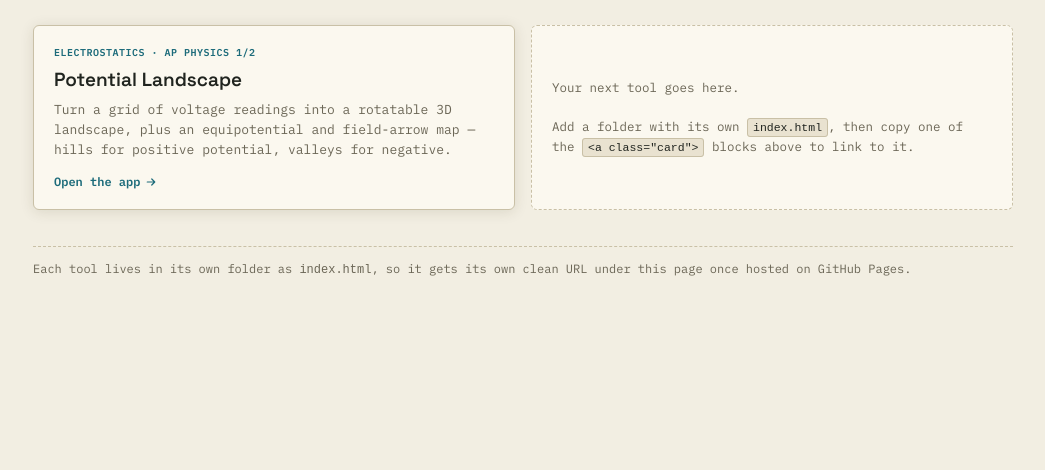
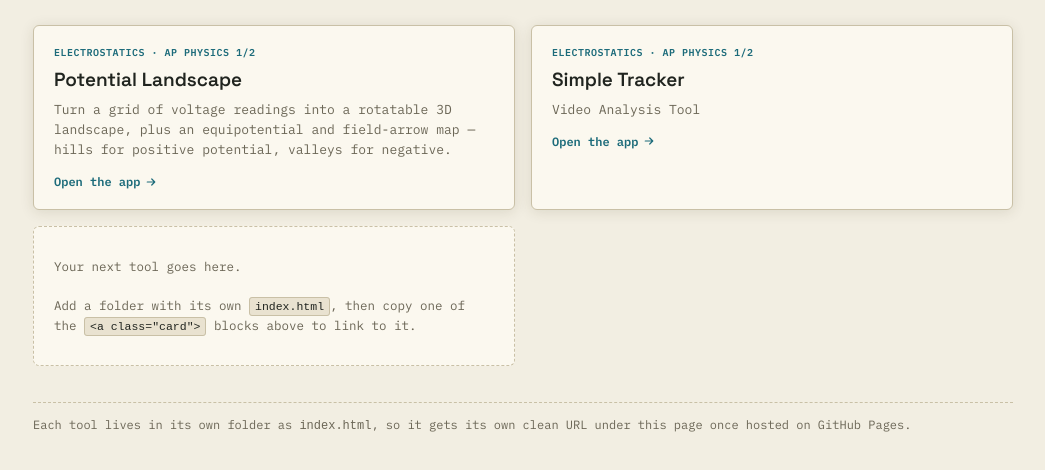
Before and after one commit to BuchananGCSC/physics-toolkit, a plain HTML site: page index.html in a window 1280 px wide. Shown: the part 174-644 px from the top of the page, without its empty margins (117-1162 px from the left). Drawn offline with Linux system fonts and the light colour scheme.

Commit message:
Add Simple Tracker link to index.html

```diff
--- a/index.html
+++ b/index.html
@@ -137,6 +137,15 @@
       </span>
     </a>
 
+    <a class="card" href="./SimpleTrack/">
+      <span class="tag">Electrostatics &middot; AP Physics 1/2</span>
+      <h2>Simple Tracker</h2>
+      <p>Video Analysis Tool</p>
+      <span class="go">Open the app
+        <svg viewBox="0 0 16 16" fill="none" xmlns="http://www.w3.org/2000/svg"><path d="M3 8h10M9 4l4 4-4 4" stroke="currentColor" stroke-width="1.6" stroke-linecap="round" stroke-linejoin="round"/></svg>
+      </span>
+    </a>
+
     <div class="card empty">
       <p>Your next tool goes here.<br><br>Add a folder with its own <code>index.html</code>, then copy one of the <code>&lt;a class="card"&gt;</code> blocks above to link to it.</p>
     </div>
```
